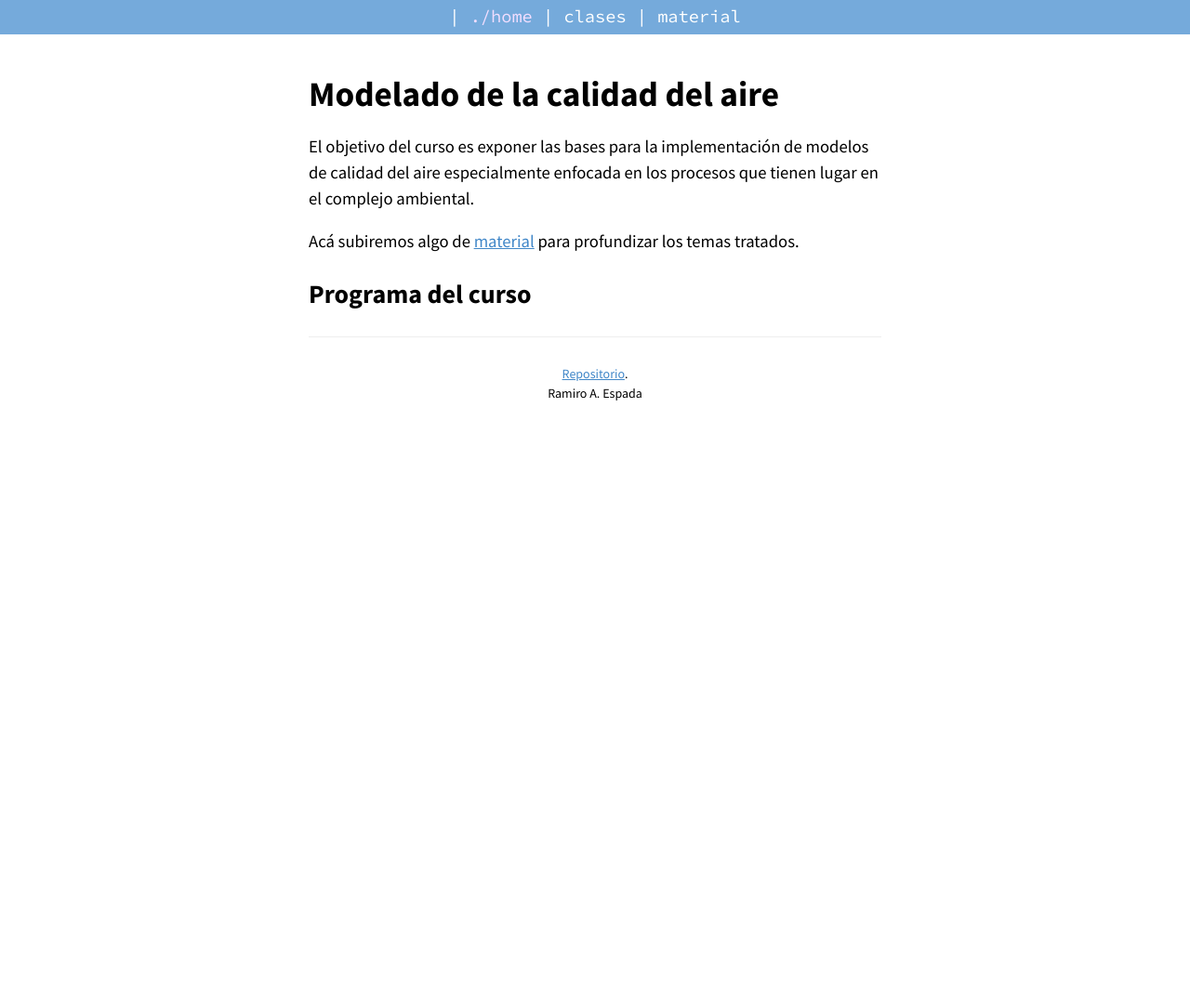
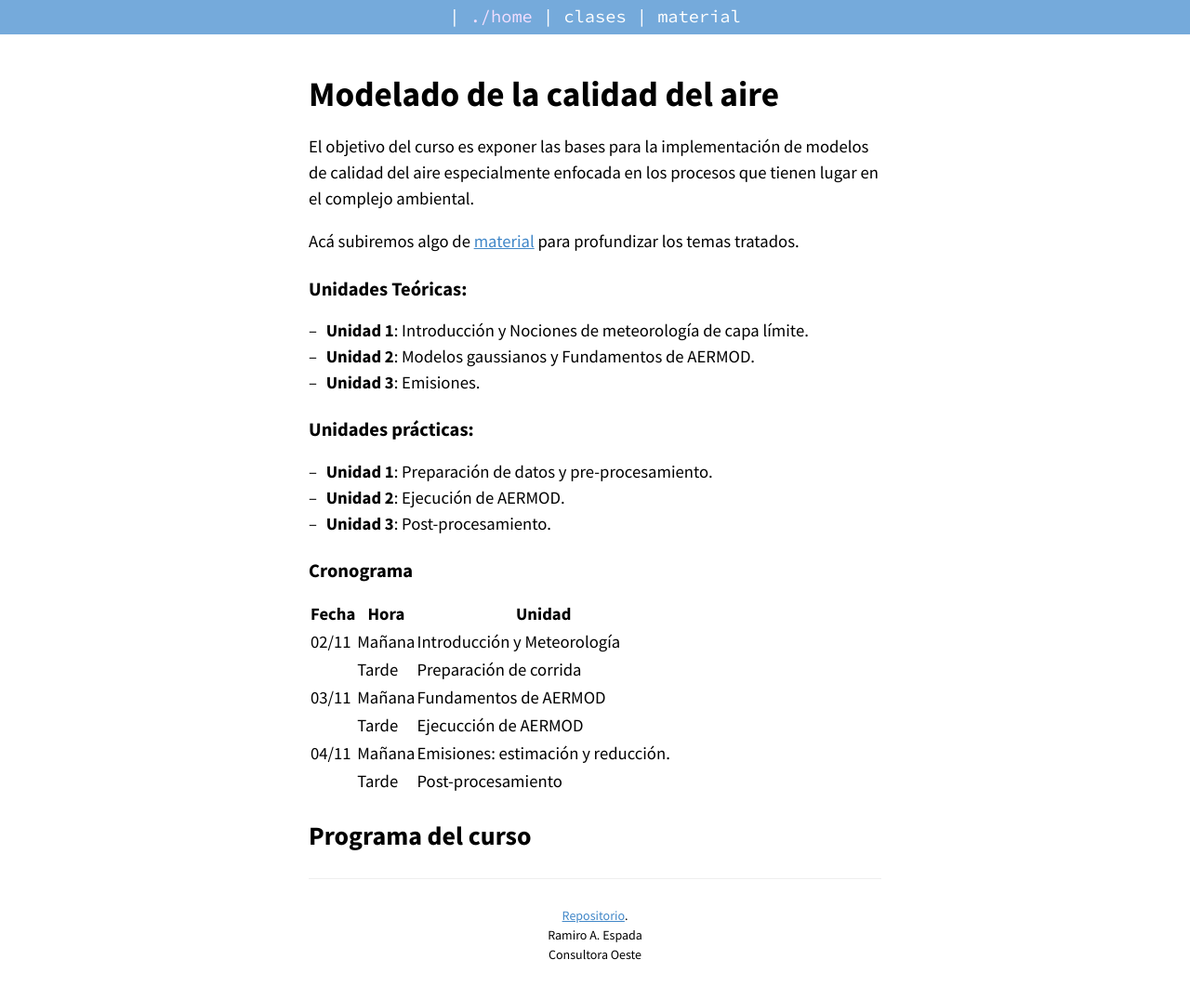
Before and after one commit to ramespada/curso-tecsan, a Jekyll site: the page built from index.md, in a window 1280 px wide. Shown: the whole page at 93% size. Built offline with Jekyll 4.4.1, drawn with Linux system fonts in a browser that asks for light colours; before the commit the page ends 900 px from its top, so only the background shows below that.

Commit message:
programa del curso

```diff
--- a/index.md
+++ b/index.md
@@ -7,6 +7,29 @@ nositetitle: true
 El objetivo del curso es exponer las bases para la implementación de modelos de calidad del aire especialmente enfocada en los procesos que tienen lugar en el complejo ambiental.
 
 Acá subiremos algo de [material](./material/) para profundizar los temas tratados.
+
+## Unidades Teóricas:
+
+- **Unidad 1**: Introducción y Nociones de meteorología de capa límite.
+- **Unidad 2**: Modelos gaussianos y Fundamentos de AERMOD.
+- **Unidad 3**: Emisiones.
+
+## Unidades prácticas:
+- **Unidad 1**: Preparación de datos y pre-procesamiento.
+- **Unidad 2**: Ejecución de AERMOD.
+- **Unidad 3**: Post-procesamiento.
+
+## Cronograma
+
+| Fecha | Hora   | Unidad                             |
+|-------|--------|------------------------------------|
+| 02/11 | Mañana | Introducción y Meteorología        |
+|       | Tarde  | Preparación de corrida             |
+| 03/11 | Mañana | Fundamentos de AERMOD              |
+|       | Tarde  | Ejecucción de AERMOD               |
+| 04/11 | Mañana | Emisiones: estimación y reducción. |
+|       | Tarde  | Post-procesamiento                 |
+
 
 # Programa del curso
 
@@ -39,5 +62,5 @@ Acá subiremos algo de [material](./material/) para profundizar los temas tratad
 <div class="small center">
 <p><a href="https://github.com/ramespada/tecsan-capacitacion">Repositorio</a>.</p>
 <p>Ramiro A. Espada</p>
-<p></p>
+<p>Consultora Oeste</p>
 </div>
```
Also changed, not shown: _clases/index.html (+36 -1 lines).
